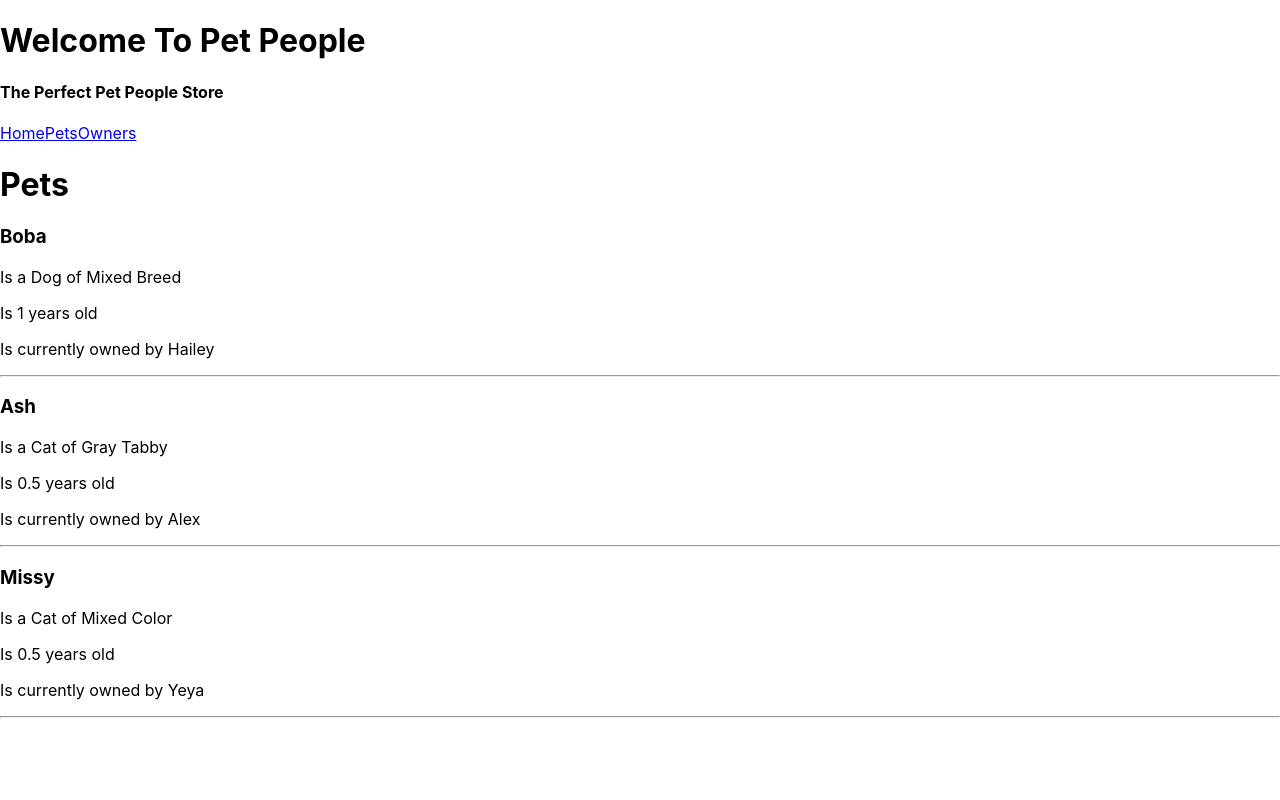
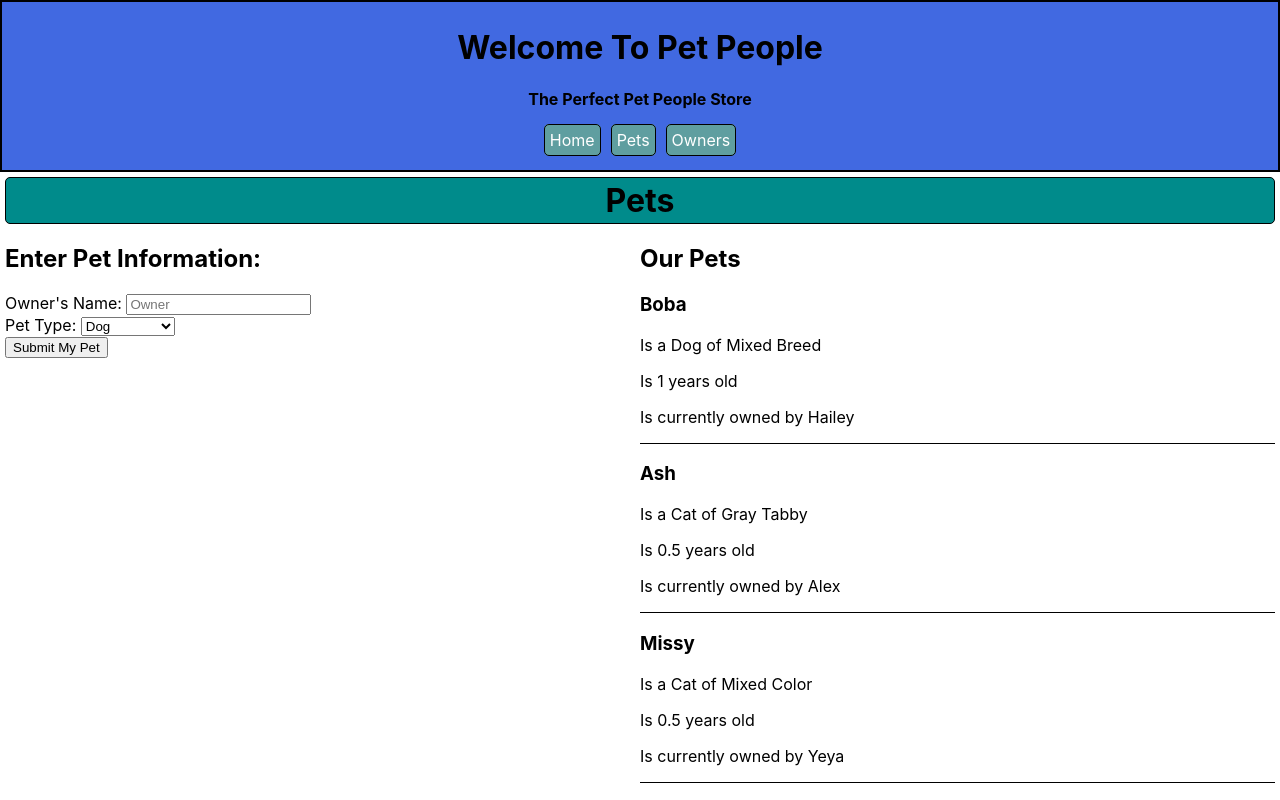
Before and after one commit to alouzao10/React_Playground, a React (Create React App) app in the folder pet_tracker/: page /pets in a window 1280 px wide. Built offline with nearby package versions, Linux system fonts and the light colour scheme.

Commit message:
continuing with pet site

```diff
--- a/pet_tracker/src/App.js
+++ b/pet_tracker/src/App.js
@@ -4,6 +4,7 @@ import { BrowserRouter as Router, Route } from 'react-router-dom';
 import { GlobalProvider } from './Context/GlobalState';
 
 import Header from './Components/Header';
+//import Footer from './Components/Footer';
 import Home from './Components/Home';
 import Pets from './Components/ForPets/Pets';
 import Owners from './Components/ForOwners/Owners';
@@ -12,8 +13,8 @@ function App() {
   return (
     <GlobalProvider>
       <Router>
-        <div>
-          <Header />
+        <Header />
+        <div className='contentContainer'>
           <Route exact path='/' component={Home} />
           <Route exact path='/pets' component={Pets} />
           <Route exact path='/owners' component={Owners} />
--- a/pet_tracker/src/Components/ForOwners/Owners.js
+++ b/pet_tracker/src/Components/ForOwners/Owners.js
@@ -5,8 +5,8 @@ import { GlobalContext } from '../../Context/GlobalState';
 function Owners() {
   const { owners } = useContext(GlobalContext);
   return (
-    <div>
-      <h1>Owners</h1>
+    <div className='sectionContent'>
+      <h1 className='sectionHeader'>Owners</h1>
       {owners.map((owner) => (
         <>
           <h3>{owner.name}</h3>
--- a/pet_tracker/src/Components/ForPets/Pets.js
+++ b/pet_tracker/src/Components/ForPets/Pets.js
@@ -1,14 +1,82 @@
-import React, { useContext } from 'react';
+import React, { useContext, useState } from 'react';
 
 import { GlobalContext } from '../../Context/GlobalState';
 
 function Pets() {
   const { pets } = useContext(GlobalContext);
+
+  const [owner, setOwner] = useState('');
+  const [type, setType] = useState('');
+
+  const updatePetItem = (e) => {
+    let field = e.target.name;
+    let value = e.target.value;
+    //console.log(field, value);
+    switch (field) {
+      case 'owner':
+        setOwner(value);
+        break;
+      case 'type':
+        setType(value);
+        break;
+      default:
+        break;
+    }
+  };
+
+  const handleSubmit = (e) => {
+    e.preventDefault();
+    console.log('Pet', type);
+    console.log('Owner', owner);
+  };
+
   return (
-    <div>
-      <h1>Pets</h1>
+    <div className='sectionContent'>
+      <h1 className='sectionHeader'>Pets</h1>
+      <div className='row'>
+        <div className='column'>
+          <h2>Enter Pet Information:</h2>
+          <form onSubmit={handleSubmit}>
+            <label>Owner's Name: </label>
+            <input
+              type='text'
+              value={owner}
+              name='owner'
+              onChange={updatePetItem}
+              placeholder='Owner'
+            />
+            <br />
+            <label>Pet Type: </label>
+            <select
+              value={type}
+              name='type'
+              onChange={updatePetItem}
+              placeholder='Select a Pet'
+            >
+              <option disabled defaultValue>
+                Select a Pet
+              </option>
+              <option value='dog' key={1}>
+                Dog
+              </option>
+              <option value='cat' key={2}>
+                Cat
+              </option>
+              <option value='fish' key={3}>
+                Fish
+              </option>
+              <option value='other' key={4}>
+                Other
+              </option>
+            </select>
+            <br />
+            <button type='submit'>Submit My Pet</button>
+          </form>
+        </div>
+        <div className='column'>
+          <h2>Our Pets</h2>
           {pets.map((pet) => (
-        <>
+            <div key={pet.id}>
               <h3>{pet.name}</h3>
               <p>
                 Is a {pet.type} of {pet.breed}
@@ -16,8 +84,10 @@ function Pets() {
               <p>Is {pet.age} years old</p>
               <p>Is currently owned by {pet.owner}</p>
               <hr />
-        </>
+            </div>
           ))}
+        </div>
+      </div>
     </div>
   );
 }
--- a/pet_tracker/src/Components/Header.js
+++ b/pet_tracker/src/Components/Header.js
@@ -1,5 +1,7 @@
 import React, { useContext } from 'react';
 import { Link } from 'react-router-dom';
+
+
 
 import { GlobalContext } from '../Context/GlobalState';
 
@@ -7,13 +9,19 @@ function Header() {
   const { pets, owners } = useContext(GlobalContext);
 
   return (
-    <header>
+    <header className='siteHeader'>
       <h1>Welcome To Pet People</h1>
       <h4>The Perfect Pet People Store</h4>
-      <div>
-        <Link to='/'>Home</Link>
-        <Link to='/pets'>Pets</Link>
-        <Link to='/owners'>Owners</Link>
+      <div className='navigation'>
+        <Link to='/' className='link'>
+          Home
+        </Link>
+        <Link to='/pets' className='link'>
+          Pets
+        </Link>
+        <Link to='/owners' className='link'>
+          Owners
+        </Link>
       </div>
     </header>
   );
--- a/pet_tracker/src/Components/Home.js
+++ b/pet_tracker/src/Components/Home.js
@@ -2,8 +2,22 @@ import React from 'react';
 
 function Home() {
   return (
-    <div>
-      <h1>Home</h1>
+    <div className='sectionContent'>
+      <h1 className='sectionHeader'>Home</h1>
+      <div>
+        <h3>About Us</h3>
+        <p>SOMETHING GOES HERE</p>
+      </div>
+      <hr />
+      <div>
+        <h3>Our Services</h3>
+        <p>SOMETHING GOES HERE</p>
+      </div>
+      <hr />
+      <div>
+        <h3>Pet Products</h3>
+        <p>SOMETHING GOES HERE</p>
+      </div>
     </div>
   );
 }
--- a/pet_tracker/src/index.css
+++ b/pet_tracker/src/index.css
@@ -11,3 +11,57 @@ code {
   font-family: source-code-pro, Menlo, Monaco, Consolas, 'Courier New',
     monospace;
 }
+
+hr {
+  background-color: black !important;
+  height: 1px;
+  border: none;
+}
+
+.siteHeader {
+  margin: auto;
+  border: 2px solid black;
+  padding: 5px;
+  text-align: center;
+  background-color: royalblue;
+}
+
+.navigation {
+  margin: 15px 0px;
+}
+
+.link {
+  padding: 5px;
+  background-color: cadetblue;
+  border: 1px solid black;
+  border-radius: 5px;
+  color: white;
+  text-decoration: none;
+  margin: 0px 5px;
+}
+
+.link:hover {
+  color: black;
+  background-color: cornflowerblue;
+}
+
+.sectionContent {
+  padding: 5px;
+}
+
+.sectionHeader {
+  text-align: center;
+  background-color: darkcyan;
+  margin: auto;
+  padding: 3px;
+  border: 1px solid black;
+  border-radius: 5px;
+}
+
+.column {
+  flex: 50%;
+}
+
+.row {
+  display: flex;
+}
```
Also changed, not shown: 1 other file (tests, documents, lock files or other folders). Lines whose indentation alone changed are shown as unchanged.
